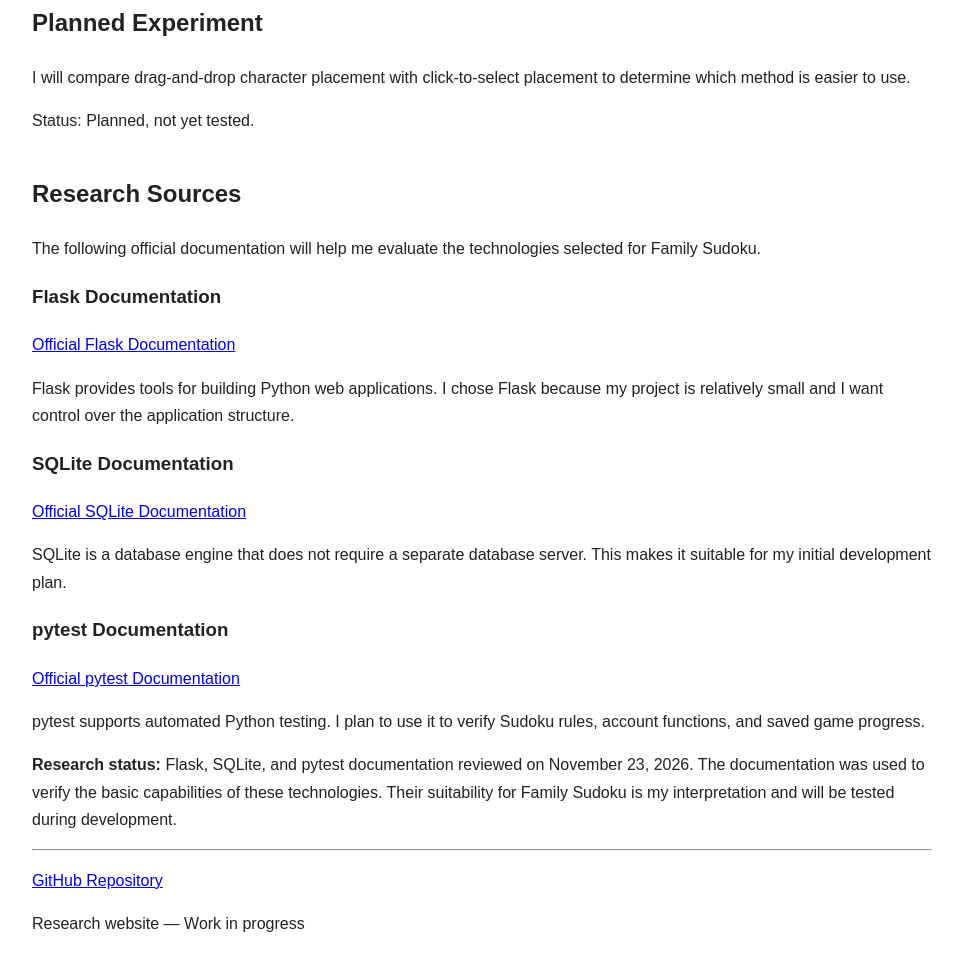
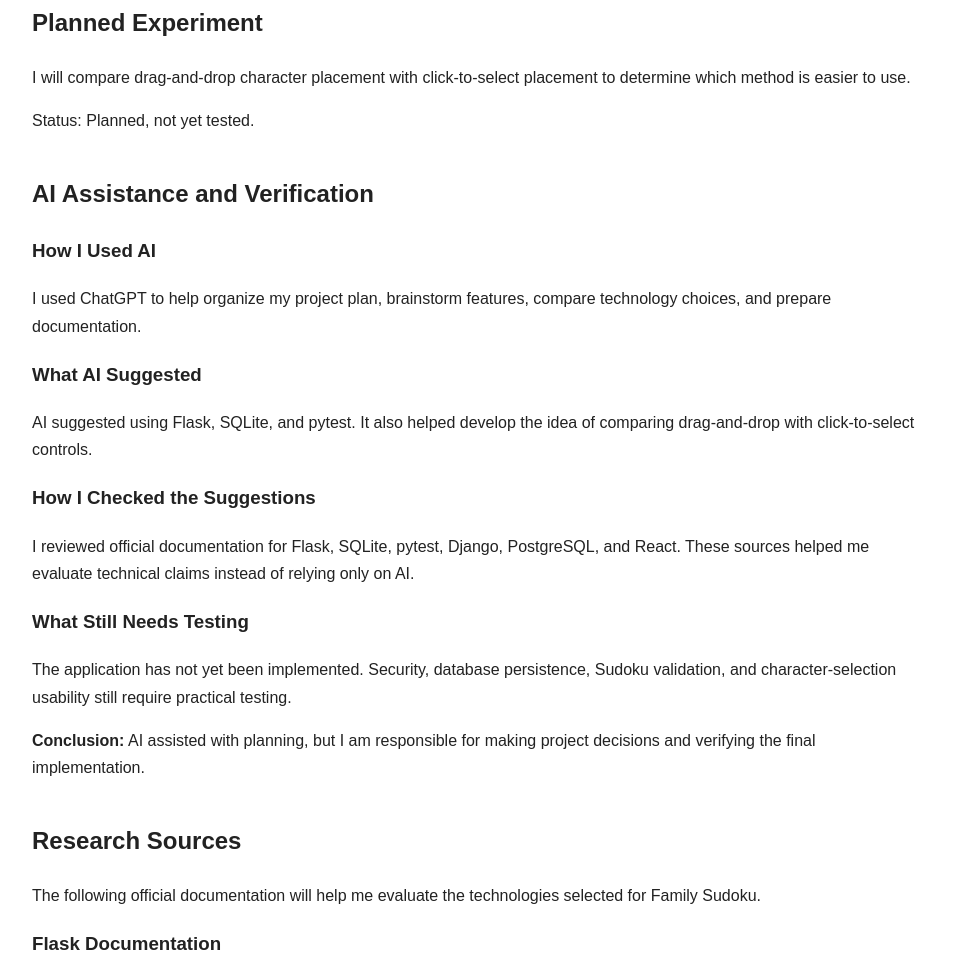
Before and after one commit to mmm286masud/family-sudoku, a plain HTML site: page research-site/index.html in a window 1280 px wide. Shown: the part 1718-2693 px from the top of the page, without its empty margins (158-1121 px from the left). Drawn offline with Linux system fonts and the light colour scheme.

Commit message:
Document AI assistance in project planning
Added a section detailing the use of AI assistance in project planning, including suggestions and verification methods.

```diff
--- a/research-site/index.html
+++ b/research-site/index.html
@@ -168,6 +168,47 @@
             <p>Status: Planned, not yet tested.</p>
         </section>
 
+<section id="ai-assistance">
+    <h2>AI Assistance and Verification</h2>
+
+    <h3>How I Used AI</h3>
+    <p>
+        I used ChatGPT to help organize my project
+        plan, brainstorm features, compare technology
+        choices, and prepare documentation.
+    </p>
+
+    <h3>What AI Suggested</h3>
+    <p>
+        AI suggested using Flask, SQLite, and pytest.
+        It also helped develop the idea of comparing
+        drag-and-drop with click-to-select controls.
+    </p>
+
+    <h3>How I Checked the Suggestions</h3>
+    <p>
+        I reviewed official documentation for Flask,
+        SQLite, pytest, Django, PostgreSQL, and React.
+        These sources helped me evaluate technical
+        claims instead of relying only on AI.
+    </p>
+
+    <h3>What Still Needs Testing</h3>
+    <p>
+        The application has not yet been implemented.
+        Security, database persistence, Sudoku validation,
+        and character-selection usability still require
+        practical testing.
+    </p>
+
+    <p>
+        <strong>Conclusion:</strong>
+        AI assisted with planning, but I am responsible
+        for making project decisions and verifying the
+        final implementation.
+    </p>
+</section>
+
 <section id="sources">
     <h2>Research Sources</h2>
 
```
